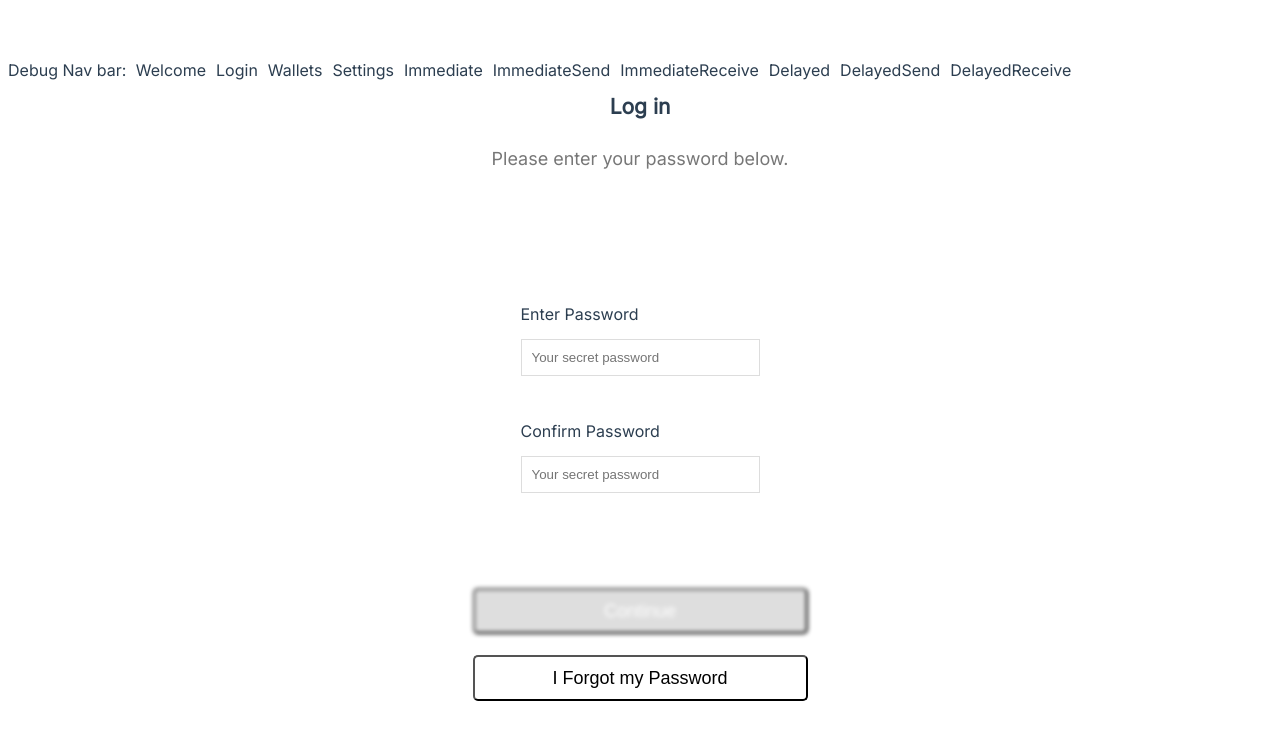
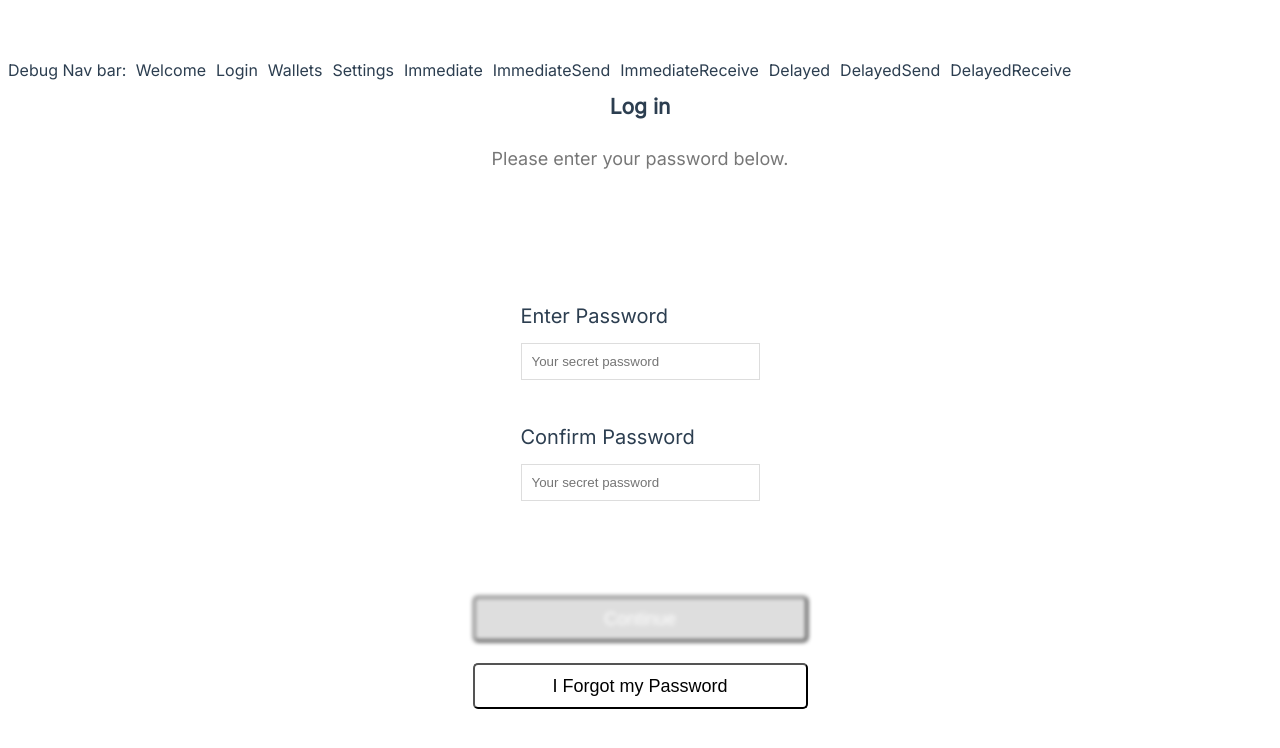
Before and after one commit to epiccurious/arctica-frontend, a Vue app: page /login in a window 1280 px wide. Shown: the top 748 px of the page. Built offline with nearby package versions, Linux system fonts and the light colour scheme.

Commit message:
updated readme

```diff
--- a/src/views/Login.vue
+++ b/src/views/Login.vue
@@ -59,10 +59,12 @@ form{
     margin: 30px auto;
     text-align: left;
     padding:40px;
+    font-size: 16px;
 }
 label{
     display:inline-block;
     margin: 25px 0 15px;
+    font-size: 20px;
 
 }
 input{
```
Also changed, not shown: 1 other file (tests, documents, lock files or other folders).
